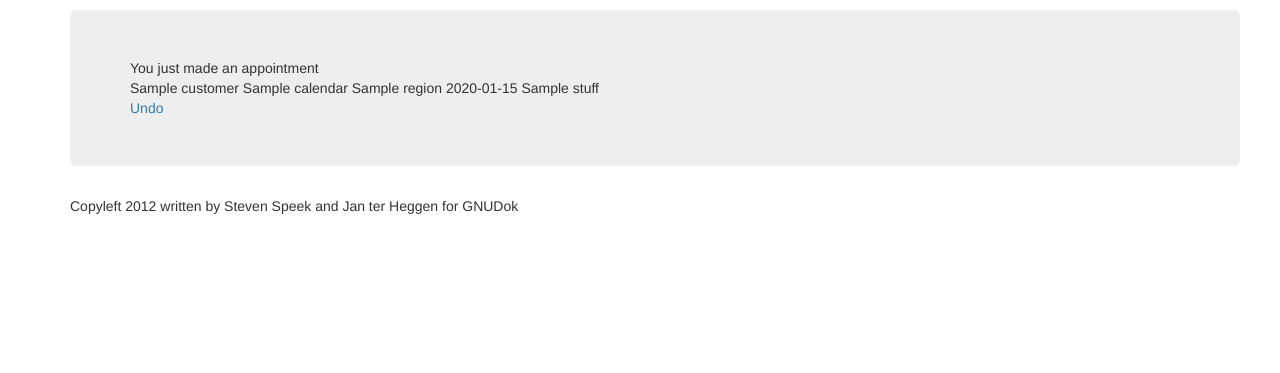
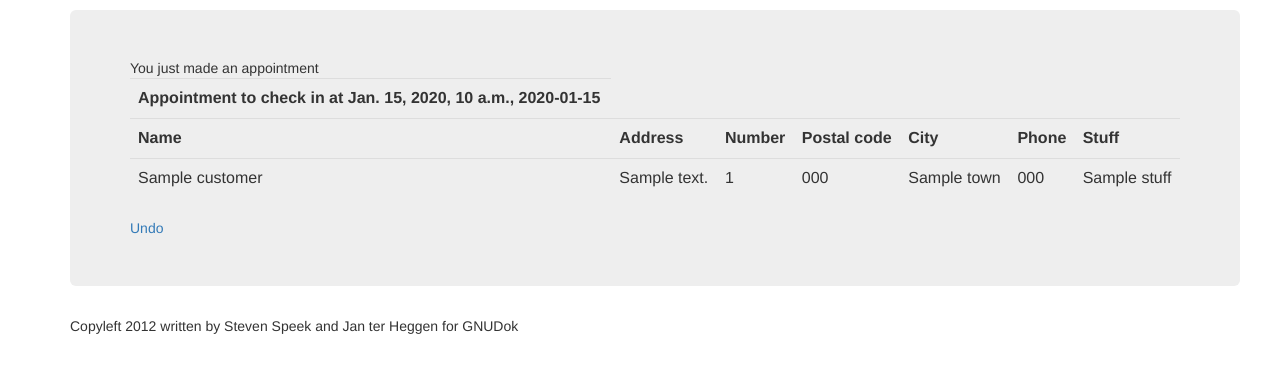
Before and after one commit to slspeek/gnudok-planner, a Django app: template src/planner/main/templates/main/appointment_detail.html in a window 1280 px wide. Shown: the part 50-423 px from the top of the page. Run offline with Django 3.2, Linux system fonts and the light colour scheme; the template is opened without the code that fills it: most values are stand-ins (such as "Sample title", 1, 10 or a date in 2020); parts of the project's set-up code (start-up, migrations or seed data) failed here and were passed over; some libraries are stand-ins or nearby versions.

Commit message:
Merged jan's changes

```diff
--- a/src/planner/main/templates/main/appointment_detail.html
+++ b/src/planner/main/templates/main/appointment_detail.html
@@ -5,15 +5,14 @@
 {% block content %}
 You just made an appointment
 <div class="hero-unit">
-	{{ object.customer }}
-
-	{{ object.calendar }}
-
-	{{ object.calendar.region }}
-
-	{{ object.calendar.timeslot }}
-
-	{{ object.stuff }}
+    <table class="table">
+    <tr><th>Appointment to check in at {{ object.calendar.date }}, {{ object.timeslot }}</th></tr>
+    <tr><th>Name</th><th>Address</th><th>Number</th><th>Postal code</th><th>City</th><th>Phone</th><th>Stuff</th></tr>
+	<tr><td>{{ object.customer.name }}</td><td>{{ object.customer.address }}</td>
+		<td>{{ object.customer.number }}</td>
+		<td>{{ object.customer.postcode }}</td><td>{{ object.customer.town }}</td>
+		<td>{{ object.customer.phone }}</td><td>{{ object.stuff }}</td></tr>
+    </table>
 	</div>
 	<div><a href="/admin/main/appointment/{{ object.id }}/delete">Undo</a></div>
 {% endblock %}
```
Also changed, not shown: 1 other file.
